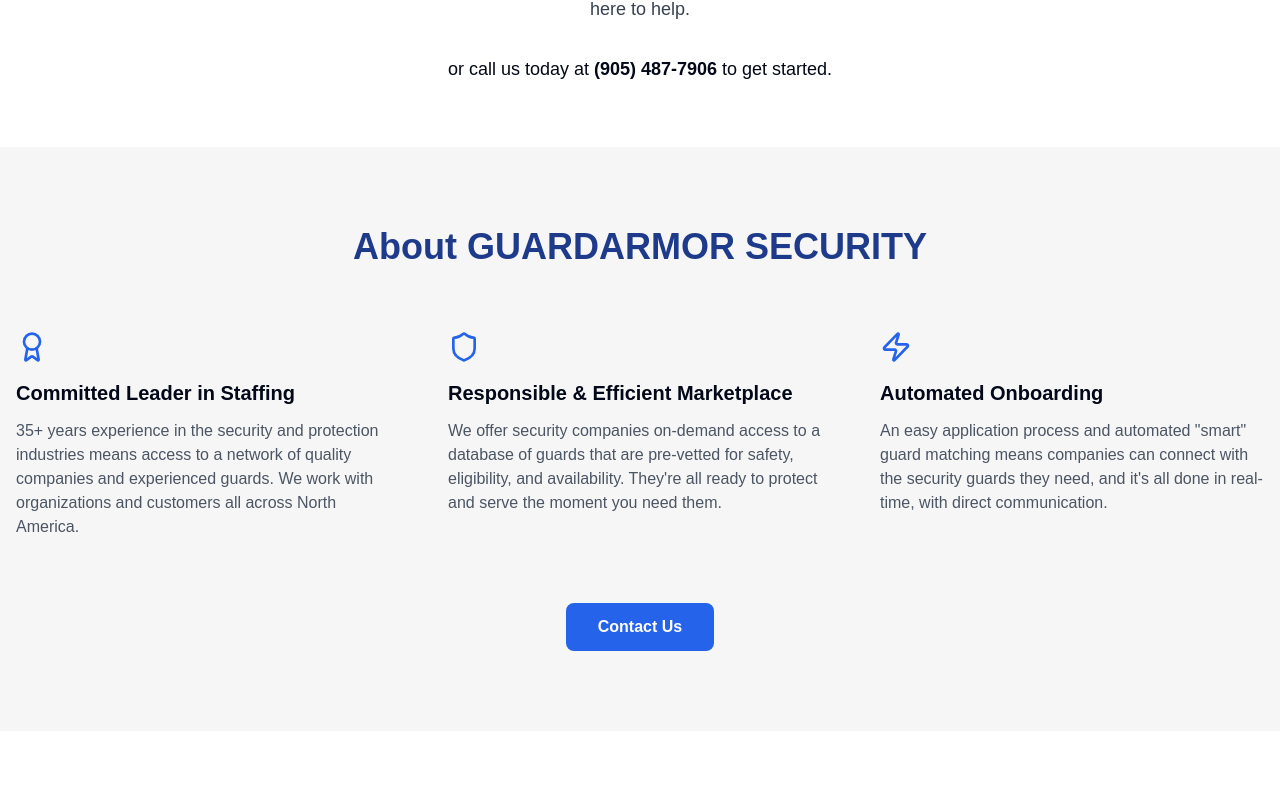
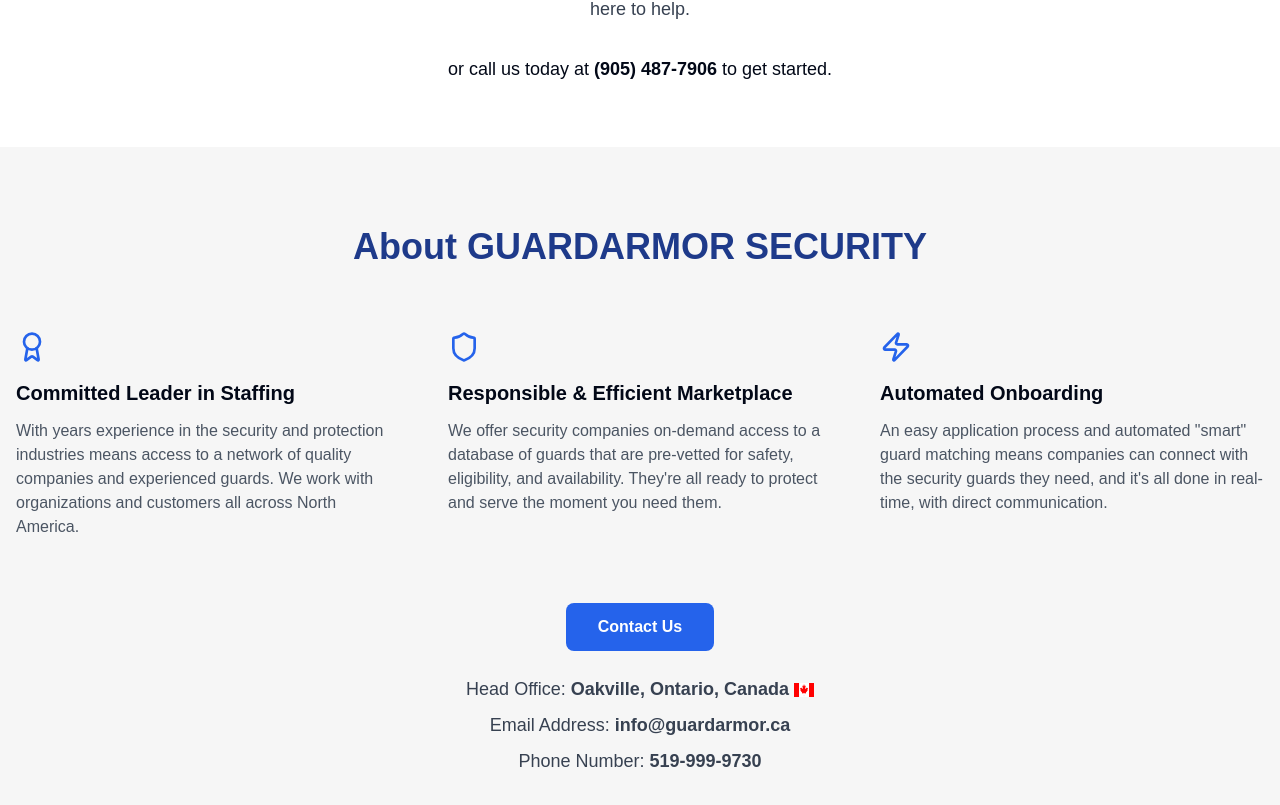
Before and after one commit to AmrAbdelwahed/NoodlePixel, a React (Vite) app: page /home in a window 1280 px wide. Shown: the part 5906-6711 px from the top of the page. Before the commit the page ends 6637 px from the top, so only its background shows below. Built offline with nearby package versions, Linux system fonts and the light colour scheme; no server answers.

Commit message:
modified about section

```diff
--- a/src/components/ui/About.jsx
+++ b/src/components/ui/About.jsx
@@ -1,5 +1,6 @@
 import React from 'react';
 import { Award, Shield, Zap } from 'lucide-react';
+import canadaImage from '../../assets/canada.png'; // Adjust the relative path if needed
 
 const About = () => {
   return (
@@ -20,7 +21,7 @@
               Committed Leader in Staffing
             </h5>
             <p className="text-gray-600">
-              35+ years experience in the security and protection industries means
+              With years experience in the security and protection industries means
               access to a network of quality companies and experienced guards.
               We work with organizations and customers all across North America.
             </p>
@@ -56,12 +57,26 @@
         </div>
 
         <div className="text-center">
+          {/* Contact Us Button */}
           <a
-            href="mailto:guardarmor@yahoo.com?subject=More%20information%20about%20Guard%20Armor%20please"
+            href="mailto:info@guardarmor.ca?subject=More%20information%20about%20Guard%20Armor%20please"
             className="inline-block px-8 py-3 bg-blue-600 text-white font-bold rounded-lg hover:bg-blue-700 transition-colors"
           >
             Contact Us
           </a>
+
+          {/* Contact Information */}
+          <div className="mt-6 space-y-2 text-gray-700">
+            <p className="text-lg">
+              Head Office: <span className="font-semibold">Oakville, Ontario, Canada <img src={canadaImage} alt="🇨🇦" className="inline-block w-5 h-3.5" /></span>
+            </p>
+            <p className="text-lg">
+              Email Address: <span className="font-semibold">info@guardarmor.ca</span>
+            </p>
+            <p className="text-lg">
+              Phone Number: <span className="font-semibold">519-999-9730</span>
+            </p>
+          </div>
         </div>
       </div>
     </div>
--- a/src/components/ui/Guards.jsx
+++ b/src/components/ui/Guards.jsx
@@ -119,8 +119,8 @@
             { icon: AccountCircleIcon, name: 'fullName', placeholder: 'Full Name' },
             { icon: DialpadTwoToneIcon, name: 'phone', placeholder: 'Phone Number', type: 'tel' },
             { icon: EmailIcon, name: 'email', placeholder: 'Email Address', type: 'email' },
-            { icon: LocationCityIcon, name: 'city', placeholder: 'City' },
-            { icon: InfoIcon, name: 'license', placeholder: 'Security Guard License' },
+            { icon: LocationCityIcon, name: 'city', placeholder: 'City You Live' },
+            { icon: InfoIcon, name: 'license', placeholder: 'Security Guard License Number' },
             { icon: InfoIcon, name: 'yearsOfExperience', placeholder: 'Years of Experience' },
           ].map(({ icon: Icon, name, placeholder, type = 'text' }) => (
             <div className="input" key={name}>
```
